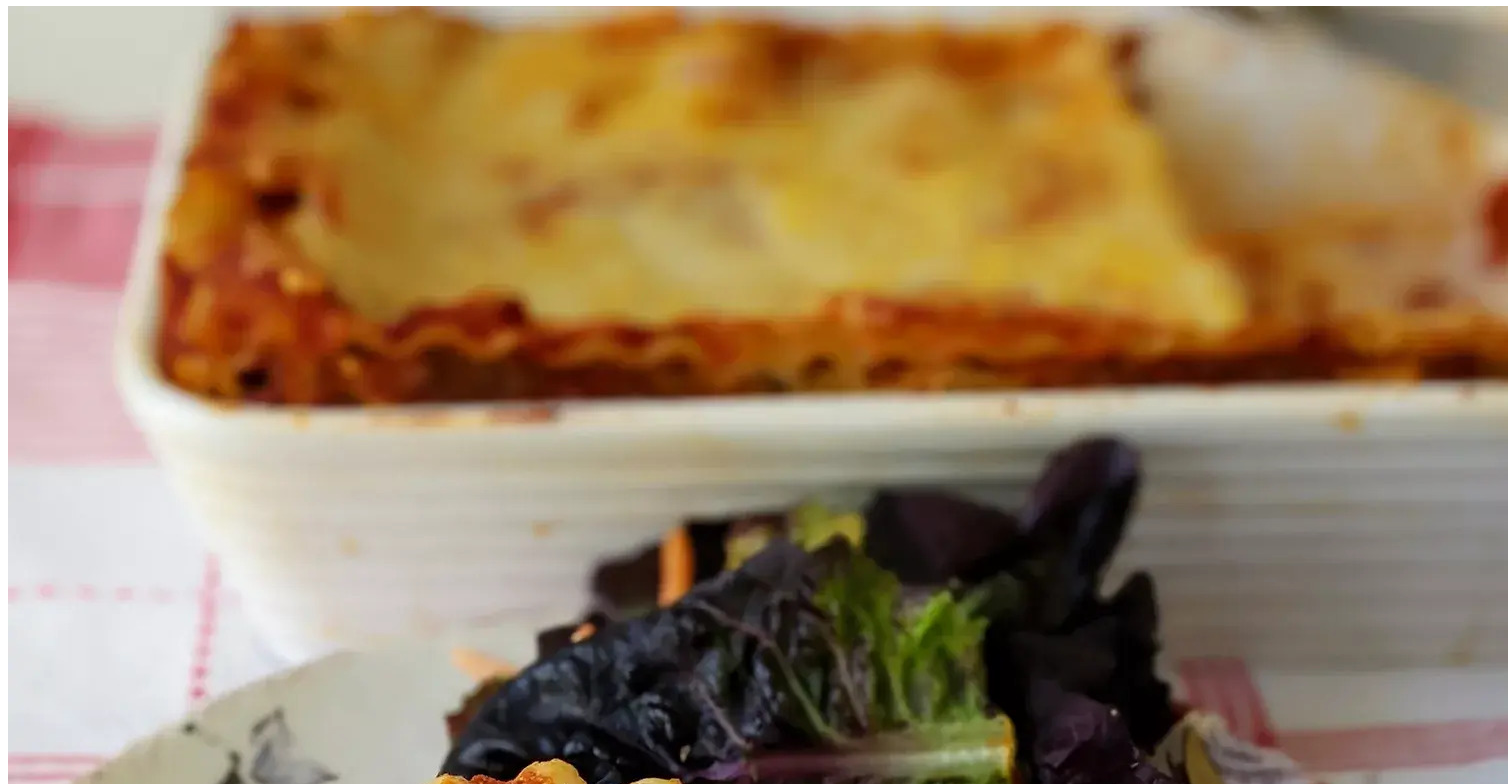
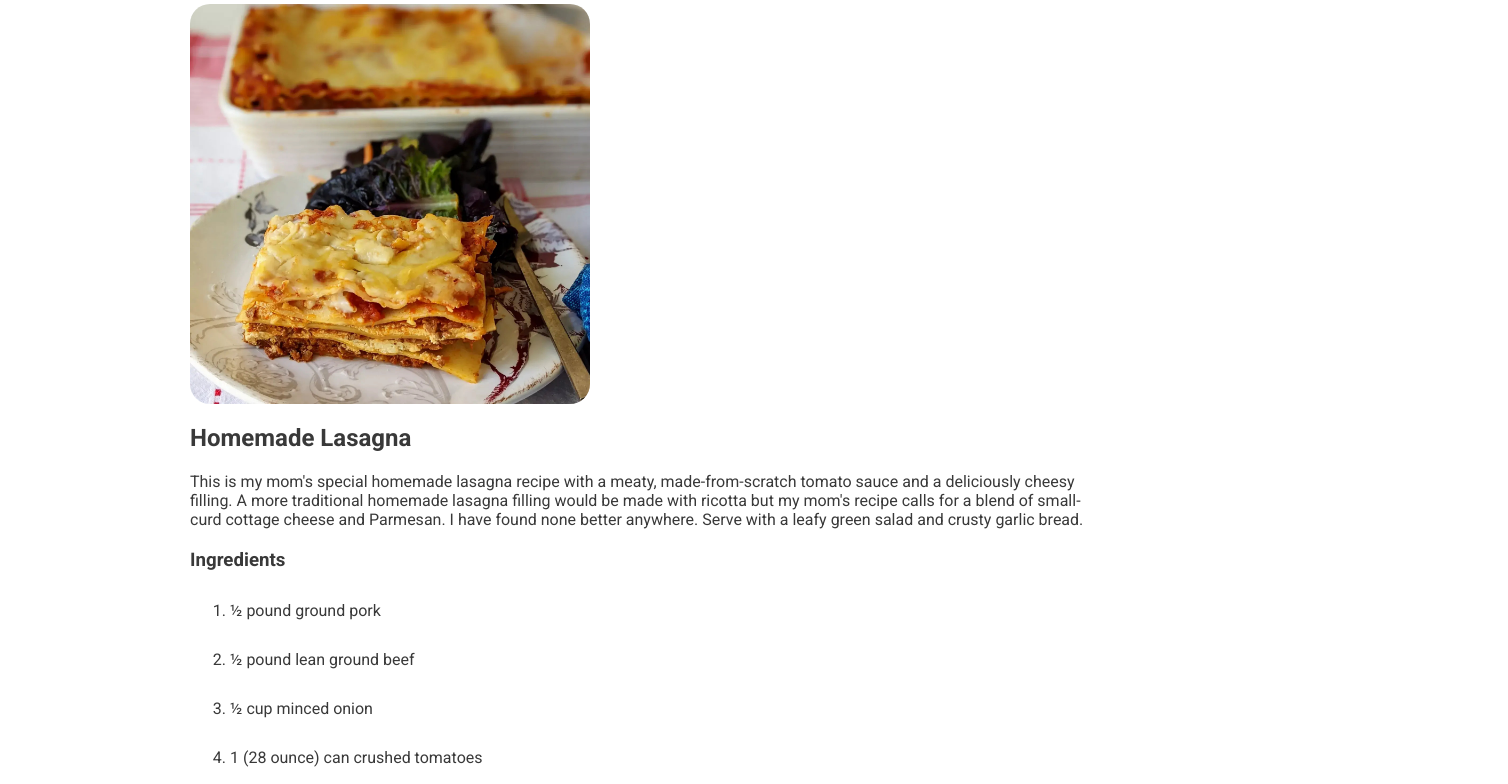
Before and after one commit to CJFloresDEV/odin-recipes, a plain HTML site: page recipes/lasgna.html in a window 1280 px wide. Shown: the part 74-858 px from the top of the page, 1508 px wide, since content can reach past the window. Drawn offline with Linux system fonts and the light colour scheme.

Commit message:
Adding styles to all pages

```diff
--- a/recipes/lasgna.html
+++ b/recipes/lasgna.html
@@ -5,10 +5,15 @@
 		<meta http-equiv="X-UA-Compatible" content="IE=edge" />
 		<meta name="viewport" content="width=device-width, initial-scale=1.0" />
 		<title>Recipes: Lasgna</title>
+		<link rel="stylesheet" href="../styles/index.css" />
+		<link href="https://fonts.googleapis.com/css2?family=Roboto:ital,wght@0,300;0,400;0,500;0,700;0,900;1,300;1,400;1,500;1,700;1,900&display=swap" rel="stylesheet" />
 	</head>
 	<body>
+		<div class="container">
 			<h1>Lasagna</h1>
+			<div class="img-holder">
 				<img src="img/lasagna.jpg" alt="Lasagna" />
+			</div>
 			<h2>Homemade Lasagna</h2>
 			<p>This is my mom's special homemade lasagna recipe with a meaty, made-from-scratch tomato sauce and a deliciously cheesy filling. A more traditional homemade lasagna filling would be made with ricotta but my mom's recipe calls for a blend of small-curd cottage cheese and Parmesan. I have found none better anywhere. Serve with a leafy green salad and crusty garlic bread.</p>
 			<h3>Ingredients</h3>
@@ -67,5 +72,6 @@
 					<p>Remove from the oven and let stand for 10 minutes before cutting and serving.</p>
 				</li>
 			</ul>
+		</div>
 	</body>
 </html>
--- /dev/null
+++ b/styles/index.css
@@ -0,0 +1,77 @@
+:root {
+	--text-color: #393939;
+}
+
+* {
+	box-sizing: border-box;
+	margin: 0;
+}
+
+*:not(:last-child) {
+	margin-bottom: 20px;
+}
+
+body {
+	margin: 0;
+	font-family: 'Roboto', Helvetica, sans-serif;
+	font-weight: 400;
+	font-size: 16px;
+	color: var(--text-color);
+}
+
+h1 {
+	margin-bottom: 20px;
+	text-transform: uppercase;
+}
+
+a,
+a:hover,
+a:visited,
+a:focus,
+a:active {
+	text-decoration: none;
+	color: var(--text-color) !important;
+}
+
+a:hover {
+	opacity: 0.8;
+}
+
+ul li,
+ol li {
+	padding-top: 10px;
+	padding-bottom: 10px;
+}
+
+ul li:not(:last-child),
+ol li:not(:last-child) {
+	margin-bottom: 10px;
+}
+
+ul li p:not(:last-child),
+ol li p:not(:last-child) {
+	margin-bottom: 10px;
+}
+
+.container {
+	margin-top: 20px;
+	margin-right: auto;
+	margin-left: auto;
+	padding-right: 16px;
+	padding-left: 16px;
+	max-width: 932px;
+}
+
+.img-holder {
+	display: block;
+	width: 400px;
+	border-radius: 20px;
+	overflow: hidden;
+}
+
+.img-holder img {
+	display: block;
+	width: 100%;
+	height: auto;
+	object-fit: cover;
+}
```
Also changed, not shown: index.html (+4 -0 lines), recipes/burger.html (+6 -0 lines), recipes/chicken.html (+6 -0 lines). Lines whose indentation alone changed are shown as unchanged.
